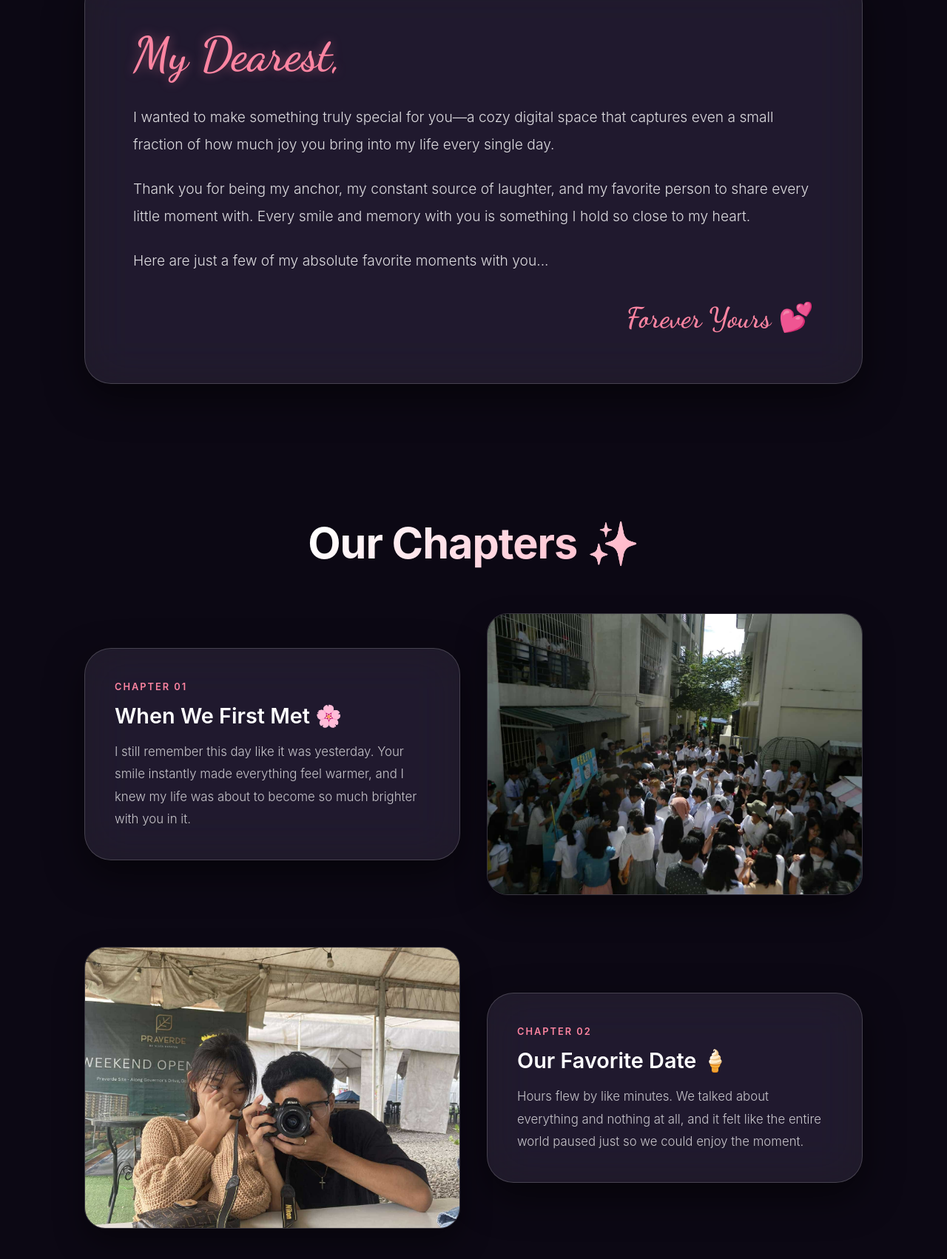
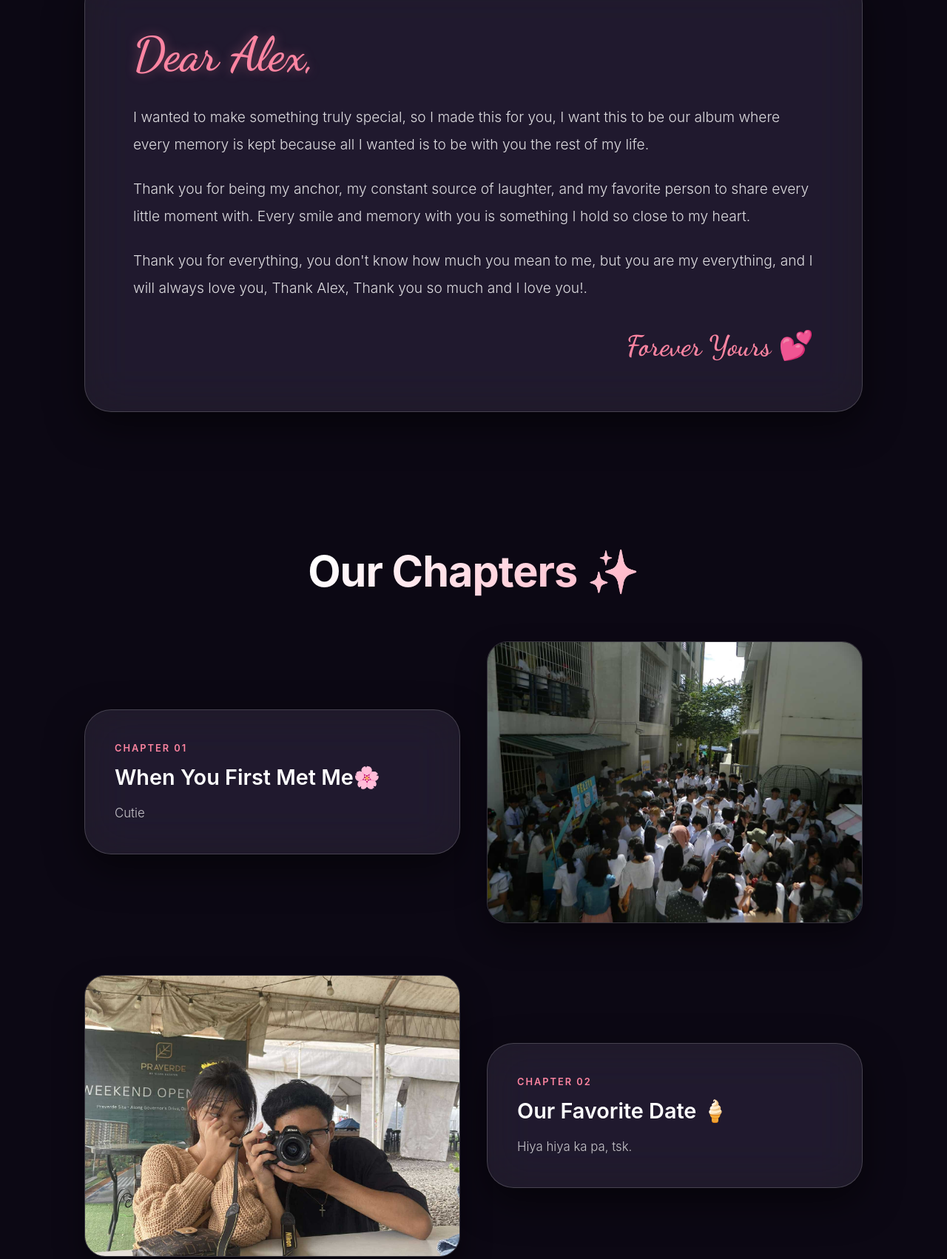
Before and after one commit to Clarkator/foralex, a plain HTML site: page index.html in a window 1280 px wide. Shown: the part 921-2623 px from the top of the page at 74% size. Drawn offline with Linux system fonts and the light colour scheme.

Commit message:
Revise personal messages and memory sections
Updated personal messages and memories in the HTML content.

```diff
--- a/index.html
+++ b/index.html
@@ -440,20 +440,20 @@
 
         <!-- Hero Section -->
         <section class="hero">
-            <div class="ios-pill-badge">✨ Created Just For You</div>
+            <div class="ios-pill-badge">✨ Created Just For Alex</div>
             <h1>To My Favorite Person</h1>
-            <p>I built this space for us to preserve our sweetest memories together. Scroll down to see our little world bloom!</p>
+            <p>I have been building this web page for a couple of months and I am giving my all for this so that you would love it.</p>
             <a href="#letter" class="ios-btn">Open Our Letter 💌</a>
         </section>
 
         <!-- Love Letter Section -->
         <section class="section-spacing" id="letter">
             <div class="ios-glass-card letter-card">
-                <h2 class="letter-title">My Dearest,</h2>
+                <h2 class="letter-title">Dear Alex,</h2>
                 <div class="letter-body">
-                    <p>I wanted to make something truly special for you—a cozy digital space that captures even a small fraction of how much joy you bring into my life every single day.</p>
+                    <p>I wanted to make something truly special, so I made this for you, I want this to be our album where every memory is kept because all I wanted is to be with you the rest of my life.</p>
                     <p>Thank you for being my anchor, my constant source of laughter, and my favorite person to share every little moment with. Every smile and memory with you is something I hold so close to my heart.</p>
-                    <p>Here are just a few of my absolute favorite moments with you...</p>
+                    <p>Thank you for everything, you don't know how much you mean to me, but you are my everything, and I will always love you, Thank Alex, Thank you so much and I love you!.</p>
                 </div>
                 <div class="signature">Forever Yours 💕</div>
             </div>
@@ -472,8 +472,8 @@
                 </div>
                 <div class="ios-glass-card memory-content">
                     <span class="memory-tag">Chapter 01</span>
-                    <h3>When We First Met 🌸</h3>
-                    <p>I still remember this day like it was yesterday. Your smile instantly made everything feel warmer, and I knew my life was about to become so much brighter with you in it.</p>
+                    <h3>When You First Met Me🌸</h3>
+                    <p>Cutie</p>
                 </div>
             </div>
 
@@ -485,7 +485,7 @@
                 <div class="ios-glass-card memory-content">
                     <span class="memory-tag">Chapter 02</span>
                     <h3>Our Favorite Date 🍦</h3>
-                    <p>Hours flew by like minutes. We talked about everything and nothing at all, and it felt like the entire world paused just so we could enjoy the moment.</p>
+                    <p>Hiya hiya ka pa, tsk.</p>
                 </div>
             </div>
 
@@ -497,7 +497,7 @@
                 <div class="ios-glass-card memory-content">
                     <span class="memory-tag">Chapter 03</span>
                     <h3>Just You & Me 💖</h3>
-                    <p>Whether we're out on exciting adventures or just relaxing at home doing nothing, being right by your side is always my favorite place to be.</p>
+                    <p>Yiee</p>
                 </div>
             </div>
         </section>
@@ -518,7 +518,7 @@
         </section>
 
         <footer>
-            Crafted with ❤️ specially for you.
+            Love by Clark
         </footer>
     </div>
 
```
